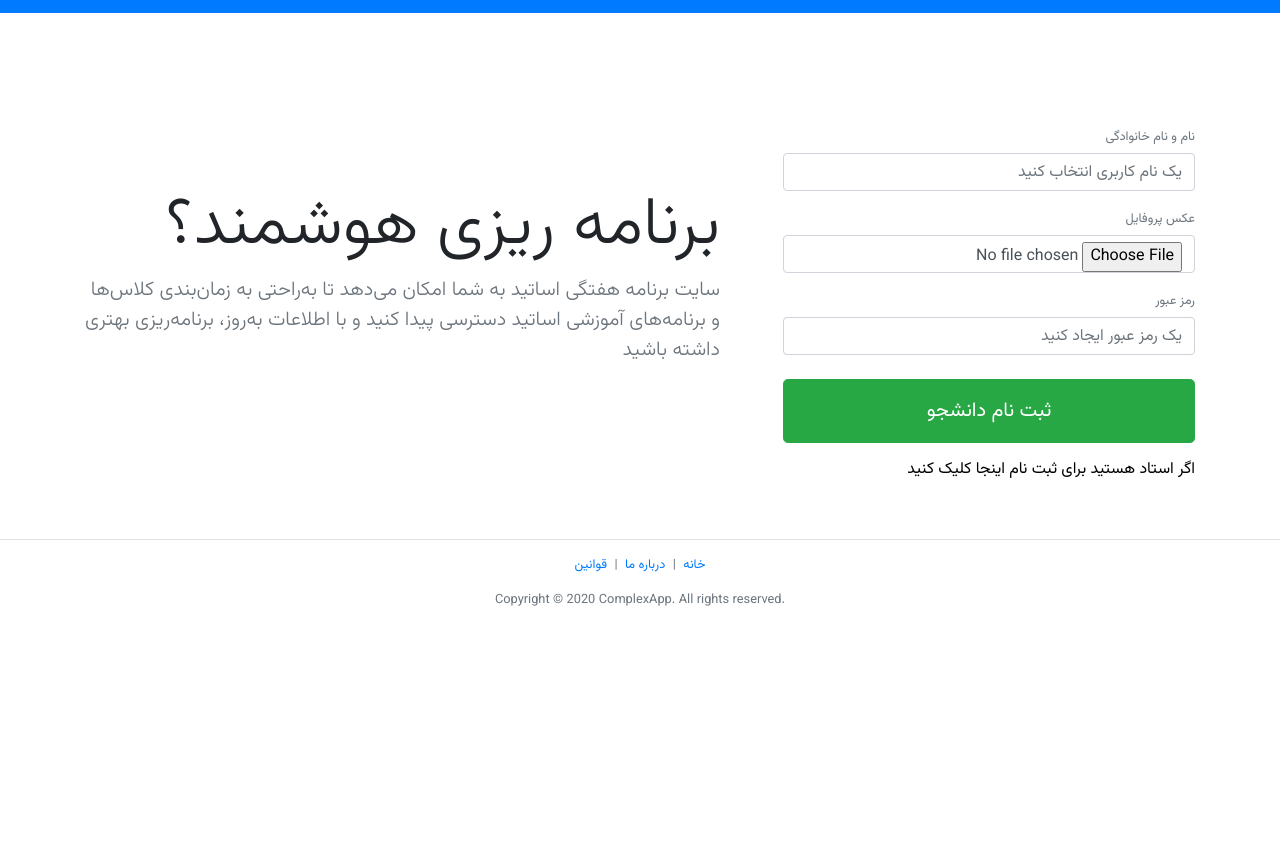
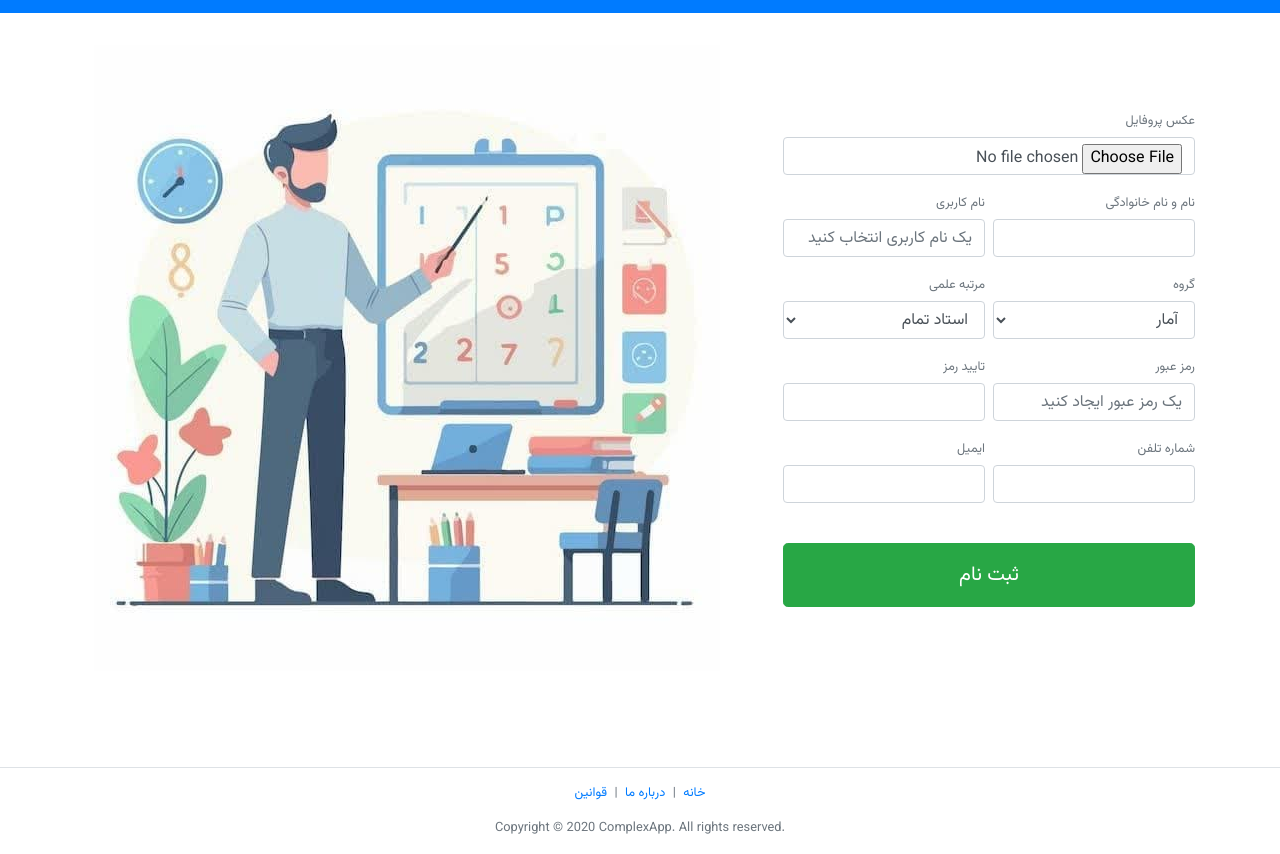
Before and after one commit to somayeh-e/DoctorJalali, a React app: page /RegisterTeacher in a window 1280 px wide. Shown: the part 89-943 px from the top of the page. Before the commit the page ends 800 px from the top, so only its background shows below. Built offline with nearby package versions, Linux system fonts and the light colour scheme; a small style sheet from the web is missing.

Commit message:
register-page

```diff
--- a/app/Main.js
+++ b/app/Main.js
@@ -1,21 +1,24 @@
 import React from "react"
 import ReactDOM from "react-dom/client"
-import { Routes, Route } from "react-router-dom"
+import { BrowserRouter, Routes, Route } from "react-router-dom"
 
 // My components
 import Header from "./components/Header"
 import HomeGuest from "./components/HomeGuest"
 import Footer from "./components/Footer"
+import RegisterTeacher from "./components/RegisterTeacher"
 
 function Main() {
   return (
     <>
-      <Header />
-      {/* <Routes>
-        <Route path="/" element={<HomeGuest />} />
-      </Routes> */}
-      <HomeGuest />
-      <Footer />
+      <BrowserRouter>
+        <Header />
+        <Routes>
+          <Route path="/" element={<HomeGuest />} />
+          <Route path="/RegisterTeacher" element={<RegisterTeacher />} />
+        </Routes>
+        <Footer />
+      </BrowserRouter>
     </>
   )
 }
--- a/app/components/HomeGuest.js
+++ b/app/components/HomeGuest.js
@@ -1,4 +1,5 @@
 import React, { useEffect } from "react"
+import { Link } from "react-router-dom"
 
 function HomeGuest() {
   return (
@@ -12,17 +13,19 @@ function HomeGuest() {
           <div className="col-lg-5 pl-lg-5 pb-3 py-lg-5 direction">
             <form>
               <div className="form-group">
+                <label for="email-register" className="text-muted mb-1">
+                  <small>عکس پروفایل</small>
+                </label>
+                <input id="email-register" name="email" className="form-control" type="file" autocomplete="off" />
+              </div>
+
+              <div className="form-group">
                 <label for="username-register" className="text-muted mb-1">
                   <small>نام و نام خانوادگی</small>
                 </label>
                 <input id="username-register" name="username" className="form-control" type="text" placeholder="یک نام کاربری انتخاب کنید" autocomplete="off" />
               </div>
-              <div className="form-group">
-                <label for="email-register" className="text-muted mb-1">
-                  <small>عکس پروفایل</small>
-                </label>
-                <input id="email-register" name="email" className="form-control" type="file" autocomplete="off" />
-              </div>
+
               <div className="form-group">
                 <label for="password-register" className="text-muted mb-1">
                   <small>رمز عبور</small>
@@ -32,9 +35,9 @@ function HomeGuest() {
               <button type="submit" className="py-3 mt-4 btn btn-lg btn-success btn-block">
                 ثبت نام دانشجو
               </button>
-              <a className="teacher-submit" href="#">
+              <Link className="teacher-submit" to={"/RegisterTeacher"}>
                 اگر استاد هستید برای ثبت نام اینجا کلیک کنید
-              </a>
+              </Link>
             </form>
           </div>
         </div>
--- /dev/null
+++ b/app/components/RegisterTeacher.js
@@ -0,0 +1,111 @@
+import React, { useEffect } from "react"
+
+function RegisterTeacher() {
+  const groups = ["آمار", "اخلاق", "اقتصاد اسلامي", "تربيت  بدني", "حسابداري", "حقوق  جزا و جرم  شناسي", "حقوق  خصوصي", "حقوق بين الملل", "حقوق عمومي", "حقوق مالكيت فكري", "رياضي", "زبان  و ادبيات  انگليسي", "زبان  و ادبيات  عربي", "زبان  و ادبيات  فارسي", "زيست شناسي", "شيعه شناسي", "شيمي", "علم اطلاعات و دانش شناسي", "علوم  تربيتي", "علوم قرآن و حديث", "علوم كامپيوتر", "فقه  و مباني  حقوق  اسلامي", "فلسفه  و كلام  اسلامي", "فيزيك", "مديريت بازرگاني", "مديريت صنعتي", "معارف", "معماري", "مهندسي  صنايع", "مهندسي برق", "مهندسي شيمي", "مهندسي عمران", "مهندسي كامپيوتر", "مهندسي مكانيك"]
+
+  const ranks = ["استاد تمام", "دانشيار", "استادیار", "مربی"]
+
+  return (
+    <>
+      <div className="container py-md-5">
+        <div className="row align-items-center margin-teacher-register">
+          <div className="col-lg-7 py-3 py-md-5 direction">
+            <img src="teacher.jpg"></img>
+          </div>
+          <div className="col-lg-5 pl-lg-5 pb-3 py-lg-5 direction">
+            <form>
+              <div className="form-group">
+                <label htmlFor="email-register" className="text-muted mb-1">
+                  <small>عکس پروفایل</small>
+                </label>
+                <input id="email-register" name="email" className="form-control" type="file" autocomplete="off" />
+              </div>
+
+              <div className="flex-input">
+                <div className="form-group">
+                  <label for="username-register" className="text-muted mb-1">
+                    <small>نام و نام خانوادگی</small>
+                  </label>
+                  <input id="username-register" name="username" className="form-control" type="text" autocomplete="off" />
+                </div>
+
+                <div className="form-group input-position">
+                  <label for="username-register" className="text-muted mb-1">
+                    <small>نام کاربری</small>
+                  </label>
+                  <input id="username-register" name="username" className="form-control" type="text" placeholder="یک نام کاربری انتخاب کنید" autocomplete="off" />
+                </div>
+              </div>
+
+              <div className="flex-input">
+                <div className="form-group option-width">
+                  <label for="group" className="text-muted mb-1">
+                    <small>گروه</small>
+                  </label>
+                  <select id="group" className="form-control">
+                    {groups.map((group, index) => (
+                      <option key={index} value={group}>
+                        {group}
+                      </option>
+                    ))}
+                  </select>
+                </div>
+
+                <div className="form-group option-width">
+                  <label htmlFor="rank" className="text-muted mb-1">
+                    <small>مرتبه علمی</small>
+                  </label>
+                  <select id="rank" className="form-control">
+                    {ranks.map((rank, index) => (
+                      <option key={index} value={rank}>
+                        {rank}
+                      </option>
+                    ))}
+                  </select>
+                </div>
+              </div>
+
+              <div className="flex-input">
+                <div className="form-group">
+                  <label htmlFor="password-register" className="text-muted mb-1">
+                    <small>رمز عبور</small>
+                  </label>
+                  <input id="password-register" name="password" className="form-control" type="password" placeholder="یک رمز عبور ایجاد کنید" />
+                </div>
+
+                <div className="form-group">
+                  <label htmlFor="password-register" className="text-muted mb-1">
+                    <small>تایید رمز</small>
+                  </label>
+                  <input id="password-register" name="password" className="form-control" type="password" />
+                </div>
+              </div>
+
+              <div className="flex-input">
+                <div className="form-group">
+                  <label htmlFor="password-register" className="text-muted mb-1">
+                    <small>شماره تلفن </small>
+                  </label>
+                  <input id="password-register" name="password" className="form-control" type="text" />
+                </div>
+
+                <div className="form-group">
+                  <label htmlFor="password-register" className="text-muted mb-1">
+                    <small>ایمیل</small>
+                  </label>
+                  <input id="password-register" name="password" className="form-control" type="email" />
+                </div>
+              </div>
+
+              <button type="submit" className="py-3 mt-4 btn btn-lg btn-success btn-block">
+                ثبت نام
+              </button>
+            </form>
+          </div>
+        </div>
+      </div>
+    </>
+  )
+}
+
+export default RegisterTeacher
--- a/app/main.css
+++ b/app/main.css
@@ -16,6 +16,29 @@ label small,
 form input {
   direction: rtl;
   text-align: right;
+}
+
+/* .teacher-form {
+  margin: auto;
+  position: absolute;
+  right: 0;
+} */
+
+.flex-input {
+  display: flex;
+  gap: 8px;
+}
+
+.option-width {
+  width: 50%;
+}
+
+option {
+  font-family: "Vazirmatn";
+}
+
+.margin-teacher-register {
+  margin-top: -80px;
 }
 
 .text-white {
```
Also changed, not shown: app/teacher.jpg (added).
